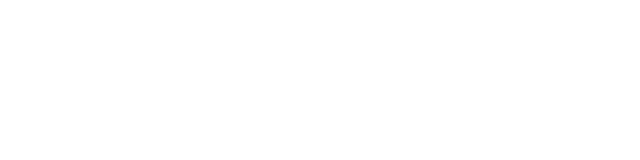
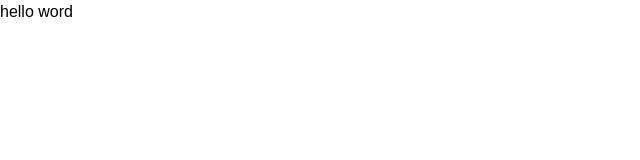
Before and after one commit to dynamostec/agendamento-salas, a Next.js app in the folder front-end/agendamento-salas/: page /Telas/login in a window 1280 px wide. Shown: the top 160 px of the page, without its empty margins (0-640 px from the left). Built offline with nearby package versions, Linux system fonts and the light colour scheme.

Commit message:
Criando branch

```diff
--- a/front-end/agendamento-salas/src/pages/Telas/login.tsx
+++ b/front-end/agendamento-salas/src/pages/Telas/login.tsx
@@ -3,6 +3,7 @@
 export default function Login() {
   return (
     <>
+      <h1>hello word</h1>
     </>
   );
 }
```
